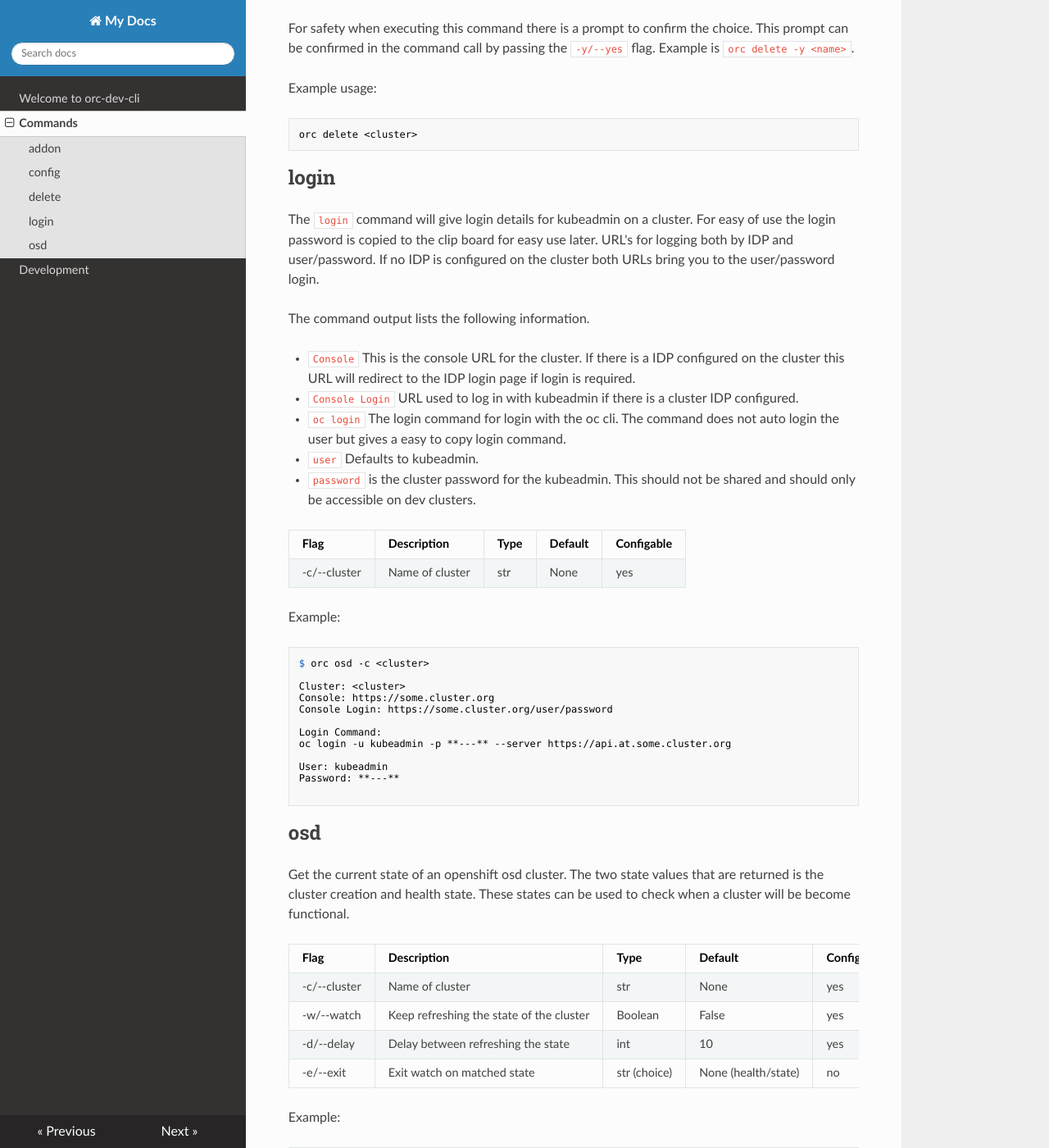
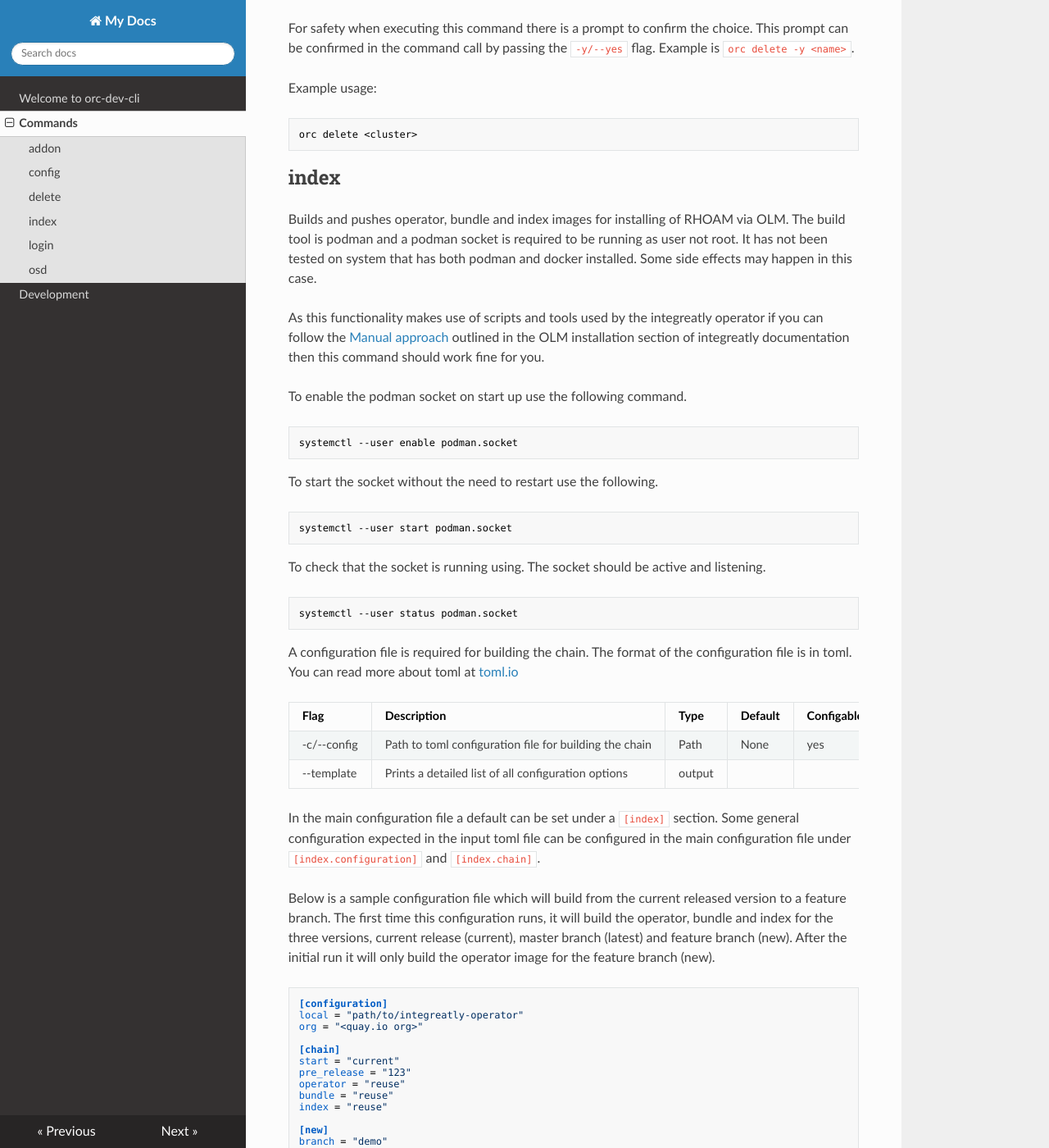
Before and after one commit to Boomatang/orc-dev-cli, an MkDocs documentation site: the page built from docs/commands.md, in a window 1280 px wide and 1400 px high, scrolled down 992 px. Shown: the whole window at 82% size. Built offline with MkDocs 1.6.1, drawn with Linux system fonts in a browser that asks for light colours; nearby versions of some CDN libraries; some of the changed text lies outside the part shown.

Commit message:
FEAT: orc index Docs
The first pass at doing documentation for the feature is done

````diff
--- a/docs/commands.md
+++ b/docs/commands.md
@@ -40,6 +40,62 @@ Example usage:
 ```shell
 orc delete <cluster>
 ```
+
+## index
+Builds and pushes operator, bundle and index images for installing of RHOAM via OLM.
+The build tool is podman and a podman socket is required to be running as user not root.
+It has not been tested on system that has both podman and docker installed.
+Some side effects may happen in this case.
+
+As this functionality makes use of scripts and tools used by the integreatly operator if you can follow the [Manual approach](https://integreatly-operator.readthedocs.io/en/latest/installation_guides/olm_installation/#manual-approach) outlined in the OLM installation section of integreatly documentation then this command should work fine for you.
+
+To enable the podman socket on start up use the following command.
+```shell
+systemctl --user enable podman.socket
+```
+
+To start the socket without the need to restart use the following.
+```shell
+systemctl --user start podman.socket
+```
+
+To check that the socket is running using. The socket should be active and listening.
+```shell
+systemctl --user status podman.socket
+```
+A configuration file is required for building the chain.
+The format of the configuration file is in toml.
+You can read more about toml at [toml.io](https://toml.io)
+
+| Flag        | Description                                            | Type    | Default | Configable |
+|-------------|--------------------------------------------------------|---------|---------|------------|
+| -c/--config | Path to toml configuration file for building the chain | Path    | None    | yes        |
+| --template  | Prints a detailed list of all configuration options    | output  |         |            |
+
+In the main configuration file a default can be set under a `[index]` section.
+Some general configuration expected in the input toml file can be configured in the main configuration file under `[index.configuration]` and `[index.chain]`.
+
+Below is a sample configuration file which will build from the current released version to a feature branch.
+The first time this configuration runs, it will build the operator, bundle and index for the three versions, current release (current), master branch (latest) and feature branch (new).
+After the initial run it will only build the operator image for the feature branch (new).
+
+```toml
+[configuration]
+local = "path/to/integreatly-operator"
+org = "<quay.io org>"
+
+[chain]
+start = "current"
+pre_release = "123"
+operator = "reuse"
+bundle = "reuse"
+index = "reuse"
+
+[new]
+branch = "demo"
+operator = "build"
+```
+Please read the output from `orc index --template` to get a better understanding of what the different field do.
 
 ## login
 The `login` command will give login details for kubeadmin on a cluster.
````
Also changed, not shown: 1 other file.
